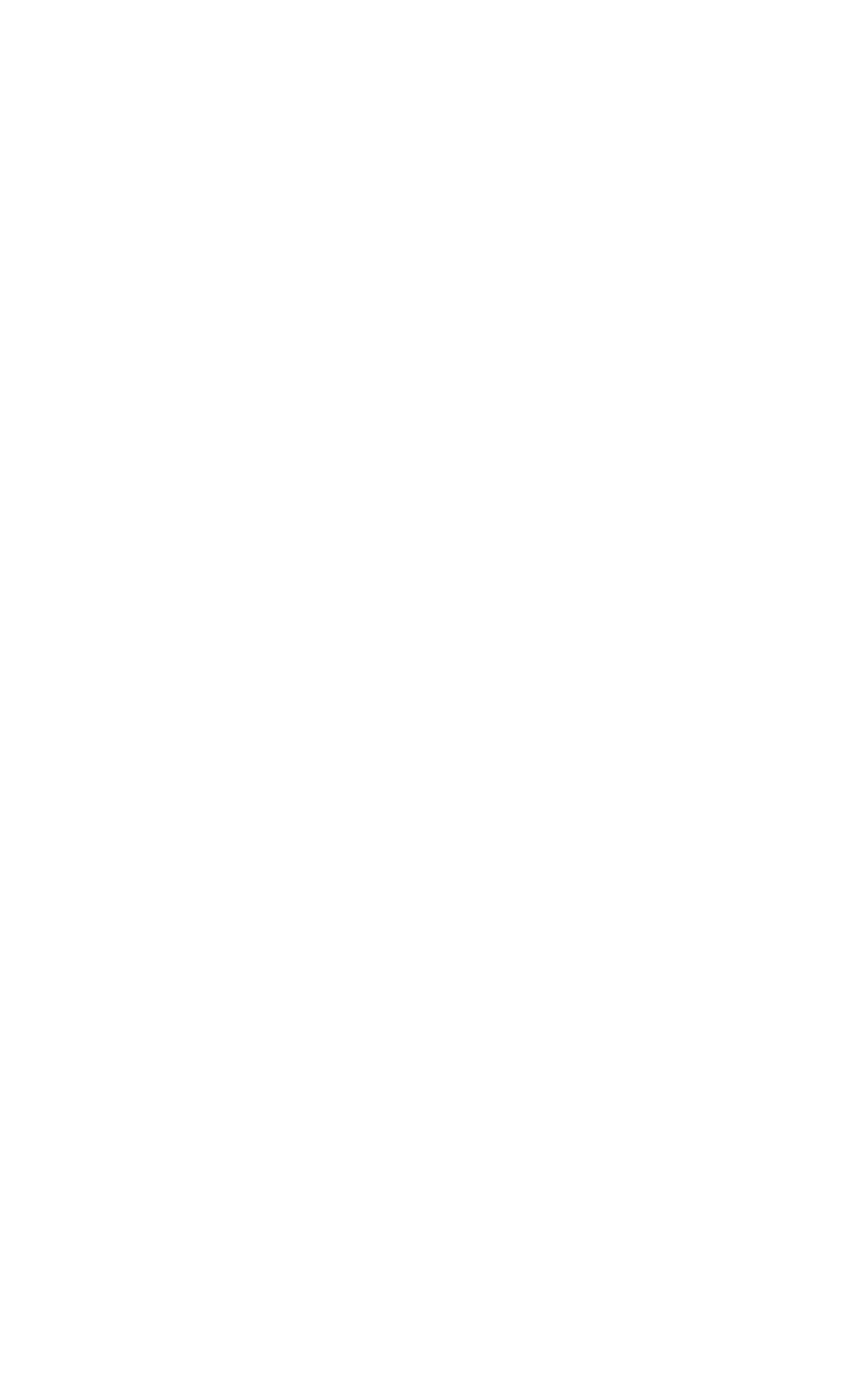
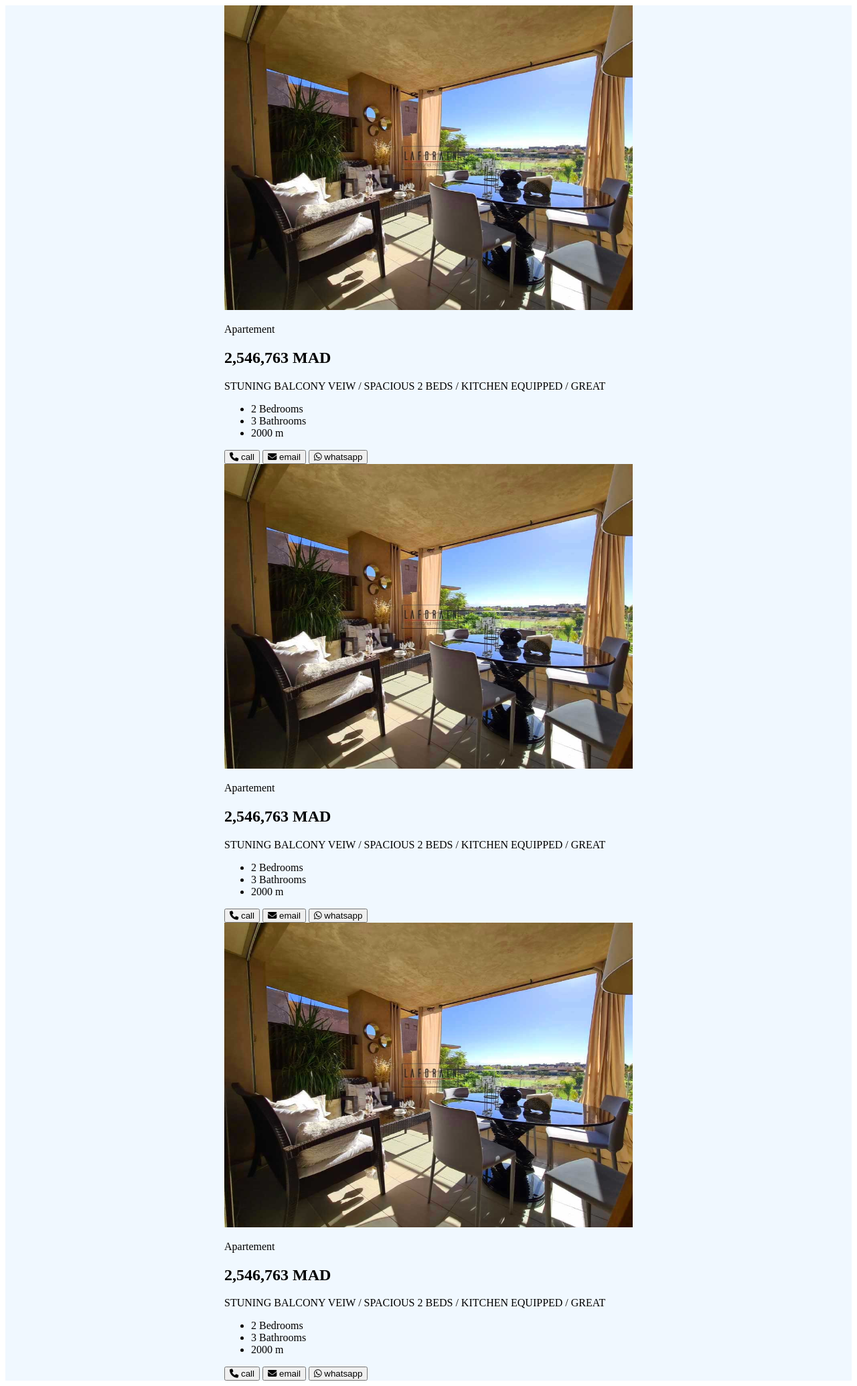
Before and after one commit to medLmtToInfinity/Laforain_Immobilier, a PHP site: page / in a window 1280 px wide. Before the commit the page is empty. Shown: the whole page at 67% size. Before the commit the page ends 800 px from the top, so only its background shows below. Run offline with PHP 8.4, Linux system fonts and the light colour scheme; some libraries are stand-ins or nearby versions.

Commit message:
slider
I just started working on the slider

```diff
--- a/Views/css/style.css
+++ b/Views/css/style.css
@@ -1 +1,10 @@
 @import url("https://fonts.googleapis.com/css2?family=Roboto:wght@300;400;500;700;900&display=swap");
+
+
+.slider-out{
+    display: flex;
+    justify-content: space-around;
+    align-items: center;
+    flex-wrap: wrap;
+    background-color: aliceblue;
+}
--- a/Views/index.html
+++ b/Views/index.html
@@ -24,9 +24,66 @@
       crossorigin="anonymous"
       referrerpolicy="no-referrer"
     />
-    <link rel="stylesheet" href="style.css" />
+    <link rel="stylesheet" href="css/style.css"/>
     <script src="app.js" defer></script>
+    <link rel="stylesheet" href="https://kit.fontawesome.com/d09f9a669c.css" crossorigin="anonymous">
     <title>Agence Immobilière Marrakech pour des biens de luxe</title>
   </head>
-  <body></body>
+  <body>
+    <section class="catalog-slider">
+        <div class="slider-out">
+            <div class="slider-in">
+                <div class="igm-item"><img src="images/Screenshot 2023-03-13 211435.png" alt=""></div>
+                <div class="text">
+                    <p>Apartement</p>
+                    <h2>2,546,763 MAD</h2>
+                    <p>STUNING BALCONY VEIW / SPACIOUS 2 BEDS / KITCHEN EQUIPPED / GREAT</p>
+                    <ul>
+                        <li>2 Bedrooms</li>
+                        <li>3 Bathrooms</li>
+                        <li>2000 m</li>
+                    </ul>
+                    <div class="slider-btns">
+                        <button><i class="fa-solid fa-phone"></i> call</button>
+                        <button><i class="fa-solid fa-envelope"></i></i> email</button>
+                        <button><i class="fa-brands fa-whatsapp"></i></i> whatsapp</button>
+                </div>
+            </div>
+            <div class="slider-in">
+                <div class="igm-item"><img src="images/Screenshot 2023-03-13 211435.png" alt=""></div>
+                <div class="text">
+                    <p>Apartement</p>
+                    <h2>2,546,763 MAD</h2>
+                    <p>STUNING BALCONY VEIW / SPACIOUS 2 BEDS / KITCHEN EQUIPPED / GREAT</p>
+                    <ul>
+                        <li>2 Bedrooms</li>
+                        <li>3 Bathrooms</li>
+                        <li>2000 m</li>
+                    </ul>
+                    <div class="slider-btns">
+                        <button><i class="fa-solid fa-phone"></i> call</button>
+                        <button><i class="fa-solid fa-envelope"></i></i> email</button>
+                        <button><i class="fa-brands fa-whatsapp"></i></i> whatsapp</button>
+                </div>
+            </div>
+            <div class="slider-in">
+                <div class="igm-item"><img src="images/Screenshot 2023-03-13 211435.png" alt=""></div>
+                <div class="text">
+                    <p>Apartement</p>
+                    <h2>2,546,763 MAD</h2>
+                    <p>STUNING BALCONY VEIW / SPACIOUS 2 BEDS / KITCHEN EQUIPPED / GREAT</p>
+                    <ul>
+                        <li>2 Bedrooms</li>
+                        <li>3 Bathrooms</li>
+                        <li>2000 m</li>
+                    </ul>
+                    <div class="slider-btns">
+                        <button><i class="fa-solid fa-phone"></i> call</button>
+                        <button><i class="fa-solid fa-envelope"></i></i> email</button>
+                        <button><i class="fa-brands fa-whatsapp"></i></i> whatsapp</button>
+                </div>
+            </div>
+        </div>
+    </section>
+  </body>
 </html>
```
Also changed, not shown: Views/images/Screenshot 2023-03-13 211435.png (added), Views/images/Screenshot 2023-03-13 211637.png (added).
